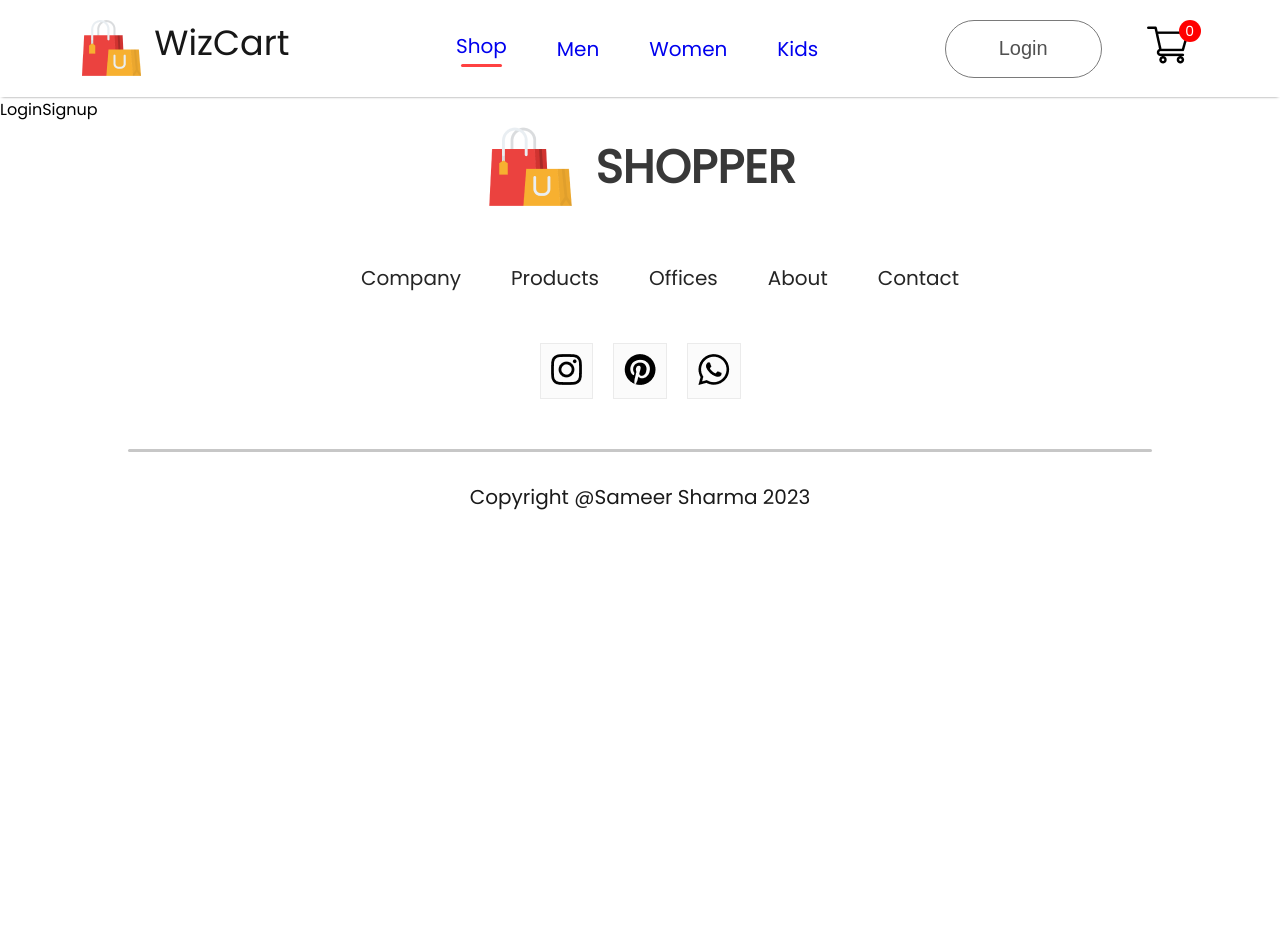
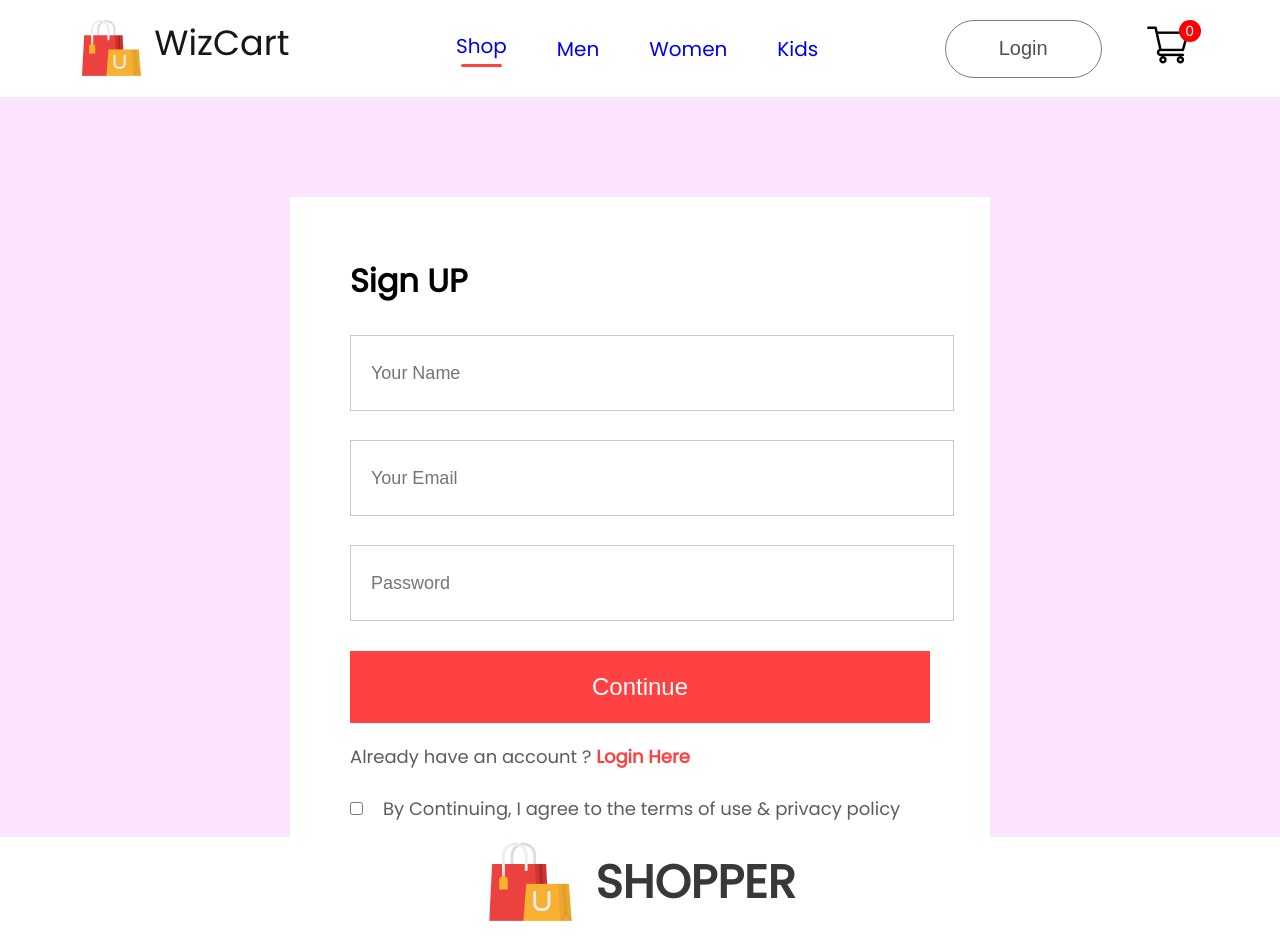
Before and after one commit to nawabsahab16/wizcart.com, a React (Create React App) app in the folder frontend/: page /login in a window 1280 px wide. Shown: the top 952 px of the page. Before the commit the page ends 800 px from the top, so only its background shows below. Built offline with nearby package versions, Linux system fonts and the light colour scheme.

Commit message:
feat: login functionality and product view 💖👌🏻

```diff
--- /dev/null
+++ b/frontend/src/Components/Breadcrums/Breadcrum.jsx
@@ -0,0 +1,14 @@
+import React from 'react'
+import './Breadcrum.css'
+import arrow_icon from '../Assets/breadcrum_arrow.png';
+
+const Breadcrum = (props) => {
+     const {product} = props;
+    return (
+    <div className='breadcrum'>
+       Home <img src={arrow_icon} alt="" /> Shop <img src={arrow_icon} alt="" /> {product.category} <img src={arrow_icon} alt="" /> {product.name}
+    </div>
+  )
+}
+
+export default Breadcrum
--- a/frontend/src/Components/Item/Item.jsx
+++ b/frontend/src/Components/Item/Item.jsx
@@ -1,10 +1,11 @@
 import React from 'react'
 import './Item.css'
+import { Link } from 'react-router-dom'
 
 const Item = (props) => {
   return (
     <div className="item">
-        <img src={props.image} alt="" />
+       <Link to={`/product/${props.id}`}> <img src={props.image} alt="" /></Link>
         <p>{props.name}</p>
         <div className='item-prices'>
            <div className="item-price-new">
--- /dev/null
+++ b/frontend/src/Pages/CSS/LoginSignup.css
@@ -0,0 +1,69 @@
+.loginsignup {
+    width: 100%;
+    height: 80vh;
+    background:  #fce3fe;
+    padding-top: 100px;
+}
+
+.loginsignup-container {
+    width: 580px;
+    height: 600px;
+    background: white;
+    margin: auto;
+    padding: 40px 60px;
+}
+
+.loginsignup-container h1 {
+    margin: 20px 0px;
+}
+
+.loginsignup-fields {
+    display: flex;
+    flex-direction: column;
+    gap: 29px;
+    margin-top: 30px;
+}
+
+.loginsignup-fields input {
+    height : 72px;
+    width: 100%;
+    padding-left: 20px;
+    border: 1px solid #c9c9c9;
+    outline: none;
+    color: #5c5c5c;
+    font-size: 18px;
+}
+
+.loginsignup-container button {
+    width: 580px;
+    height: 72px;
+    color: white;
+    background : #ff4141;
+    margin-top: 30px;
+    border: none;
+    font-size: 24px;
+    font-weight: 500;
+    cursor: pointer;
+}
+
+.loginsignup-login {
+    margin-top: 20px;
+    color: #5c5c5c;
+    font-size: 18px;
+    font-weight: 500;
+}
+
+.loginsignup-login span {
+    color: #ff4141;
+    font-weight: 600;
+}
+
+.loginsignup-agree {
+    display: flex;
+    align-items: center;
+    margin-top: 25px;
+    gap: 20px;
+    color: #5c5c5c;
+    font-size: 18px;
+    font-weight: 500;
+}
--- a/frontend/src/Pages/CSS/ShopCategory.css
+++ b/frontend/src/Pages/CSS/ShopCategory.css
@@ -0,0 +1,43 @@
+.shopcategory-banner {
+    display: block;
+    margin: 30px auto;
+    width: 82%;
+}
+
+.shopcategory-indexSort {
+    display: flex;
+    margin: 0px 170px;
+    justify-content: space-between;
+    align-items: center ;
+}
+
+.shopcategory-sort {
+    padding : 10px 20px;
+    border-radius: 40px;
+    border: 1px solid #888;
+}
+
+.shopcategory-indexSort p span{
+    font-weight: 600;
+}
+
+.shopcategory-products {
+    margin: 20px 170px;
+    display: grid;
+    grid-template-columns: 1fr 1fr 1fr 1fr;
+    row-gap: 80px;
+}
+
+.shopcategory-loadmore{
+    display: flex;
+    justify-content:center;
+    align-items: center;
+    margin: 150px auto;
+    width: 233px;
+    height: 69px;
+    border-radius : 75px;
+    background: #ededed;
+    font-size: 18px;
+    font-weight: 700;
+    cursor: pointer;
+}
--- a/frontend/src/Pages/LoginSignup.jsx
+++ b/frontend/src/Pages/LoginSignup.jsx
@@ -1,7 +1,25 @@
 import React from 'react'
+import './CSS/LoginSignup.css'
 
 export const LoginSignup = () => {
   return (
-    <div>LoginSignup</div>
+    <div className="loginsignup">
+     <div className='loginsignup-container'>
+       <h1>Sign UP</h1>
+       <div className='loginsignup-fields'>
+         <input type="text" placeholder='Your Name' />
+         <input type="email" placeholder='Your Email' />
+         <input type="password" placeholder='Password'/>
+       </div>
+       <button> Continue </button>
+       <p className='loginsignup-login'> Already have an account ? <span> Login Here</span></p>
+        <div className="loginsignup-agree">
+           <input type="checkbox" name="" id="" />
+           <p> By Continuing, I agree to the terms of use & privacy policy</p>
+        </div>
+     </div>
+    </div>
   )
 }
+
+export default LoginSignup;
--- a/frontend/src/Pages/Product.jsx
+++ b/frontend/src/Pages/Product.jsx
@@ -1,8 +1,17 @@
-import React from 'react'
+import React, { useContext } from 'react'
+import { ShopContext } from '../Context/ShopContext'
+import { useParams } from 'react-router-dom';
+import Breadcrum from '../Components/Breadcrums/Breadcrum';
 
 const Product = () => {
+   const {all_product} = useContext(ShopContext);
+   const {productId} = useParams();
+   const product = all_product.find((e)=> e.id === Number(productId));
+
   return (
-    <div>Product</div>
+    <div>
+      <Breadcrum product={product}/>
+    </div>
   )
 }
 
--- a/frontend/src/Pages/ShopCategory.jsx
+++ b/frontend/src/Pages/ShopCategory.jsx
@@ -2,13 +2,13 @@ import React, { useContext } from 'react'
 import './CSS/ShopCategory.css'
 import {ShopContext} from '../Context/ShopContext'
 import dropdown_icon from "../Components/Assets/dropdown_icon.png"
-
+import Item from "../Components/Item/Item";
 
   const ShopCategory = (props) => {
   const {all_product} = useContext(ShopContext);
   return (
     <div className="shop-category">
-      <img src={props.banner} alt="" />
+      <img className='shopcategory-banner' src={props.banner} alt="" />
       <div className="shopcategory-indexSort">
          <p>
           <span>Showing 1-12 </span> out of 36 products
@@ -17,7 +17,20 @@ import dropdown_icon from "../Components/Assets/dropdown_icon.png"
             Sort by <img src={dropdown_icon} alt='' />
          </div>
       </div>
+      <div className="shopcategory-products">
+          {all_product.map((item, i)=>{
+             if(props.category === item.category) {
+              return <Item key={i} id={item.id} name={item.name} image={item.image} new_price={item.new_price} old_price={item.old_price} />
+             }
+             else {
+              return null;
+             }
 
+          })}
+      </div>
+       <div className='shopcategory-loadmore'>
+          Explore More
+       </div>
     </div>
   )
 }
```
Also changed, not shown: frontend/src/Components/Breadcrums/Breadcrum.css (added).
